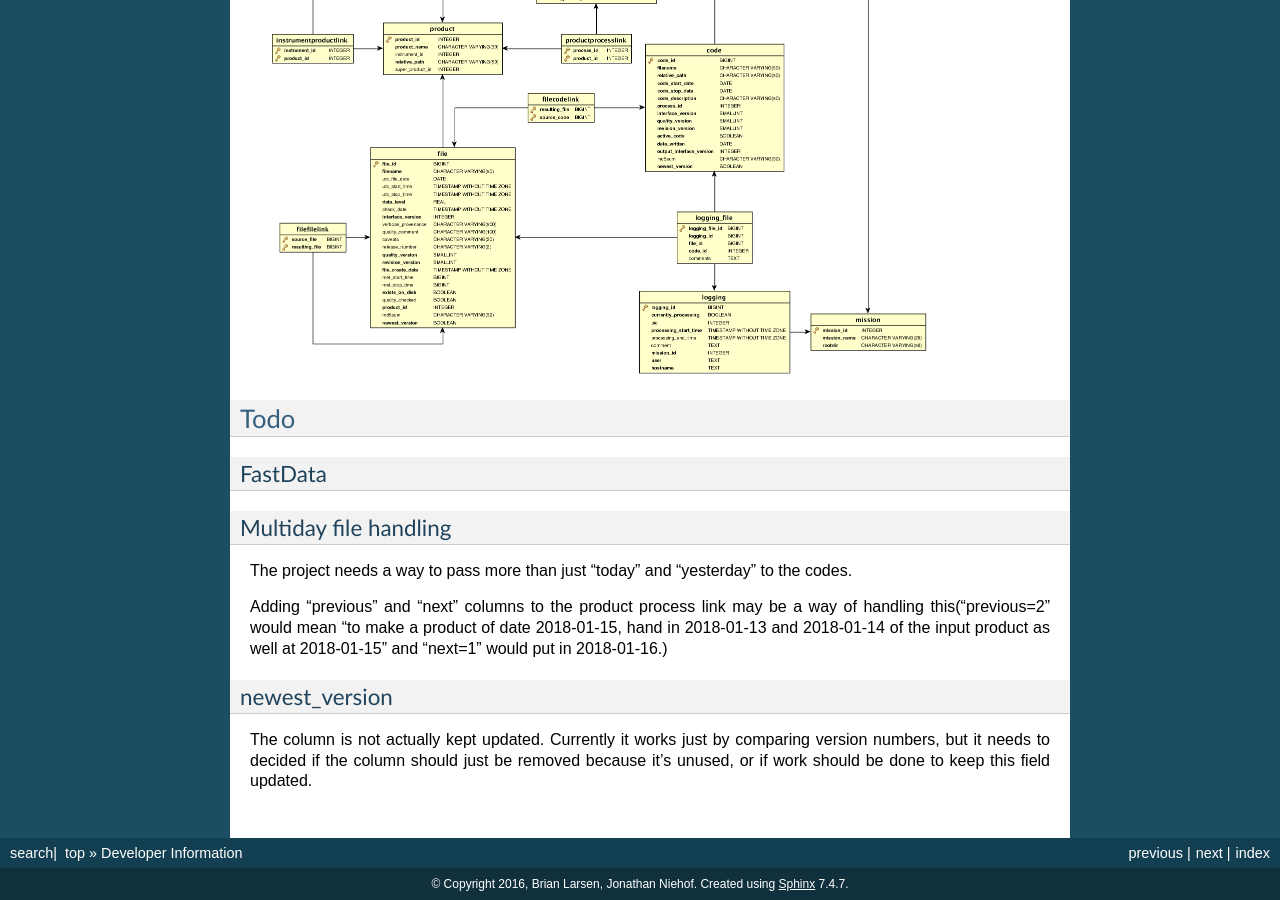
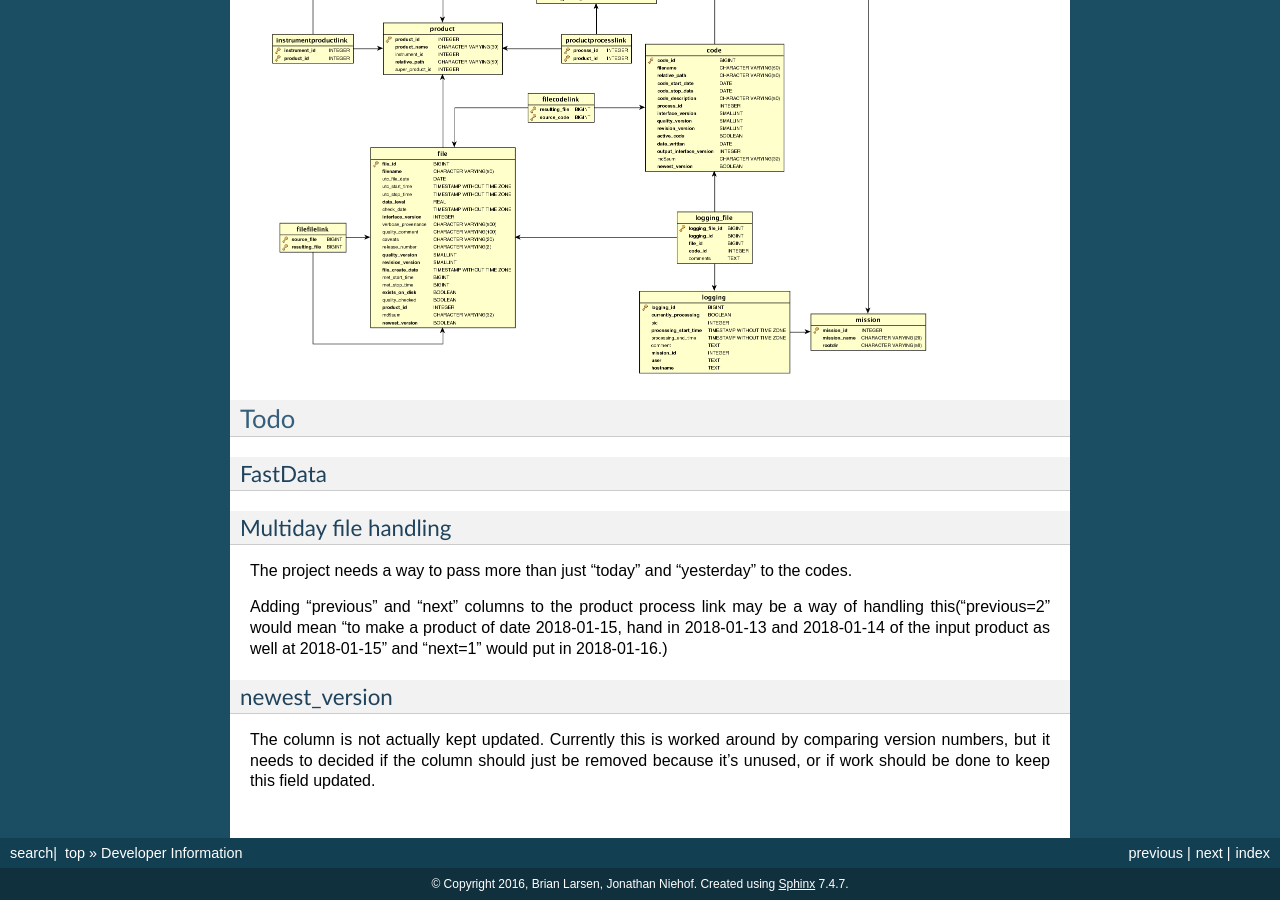
Before and after one commit to spacepy/dbprocessing, a Sphinx documentation site: the page built from sphinx/source/developer.rst, in a window 1280 px wide and 900 px high, scrolled down 2961 px. Built offline with Sphinx 7.4.7, drawn with Linux system fonts in a browser that asks for light colours; formulas are drawn with MathJax 3.

Commit message:
Light documention modification.

```diff
--- a/sphinx/source/developer.rst
+++ b/sphinx/source/developer.rst
@@ -135,4 +135,4 @@ Adding "previous" and "next" columns to the product process link may be a way of
 
 newest_version
 ~~~~~~~~~~~~~~
-The column is not actually kept updated. Currently it works just by comparing version numbers, but it needs to decided if the column should just be removed because it's unused, or if work should be done to keep this field updated.
+The column is not actually kept updated. Currently this is worked around by comparing version numbers, but it needs to decided if the column should just be removed because it's unused, or if work should be done to keep this field updated.
```
Also changed, not shown: sphinx/source/scripts.rst (+5 -3 lines).
